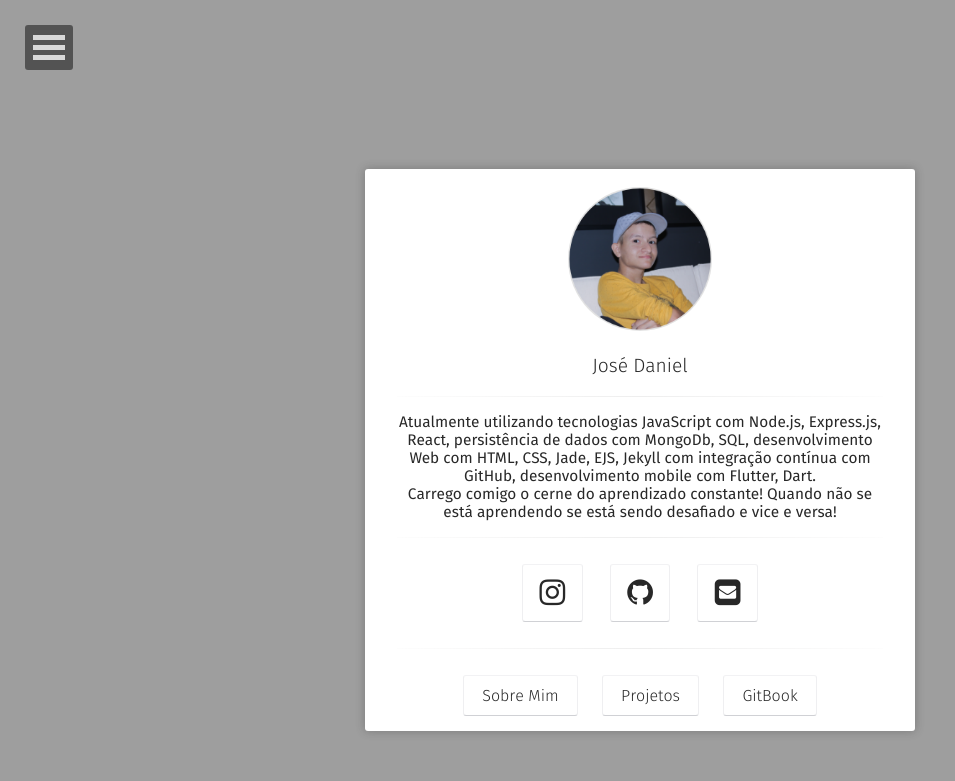
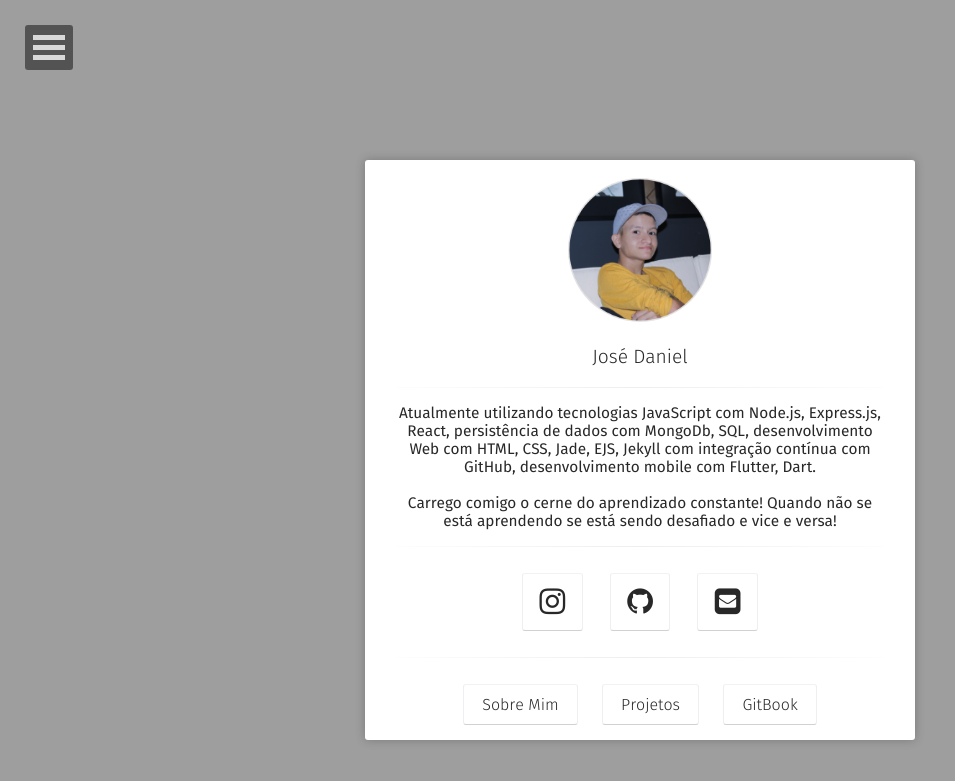
Before and after one commit to jsdaniell/jsdaniell.github.io, a Jekyll site: the page built from index.html, in a window 1280 px wide. Shown: the top 781 px of the page, without its empty margins (0-955 px from the left). Built offline with Jekyll 4.4.1, drawn with Linux system fonts in a browser that asks for light colours; some web fonts are replaced.

Commit message:
Line of space on bio added

```diff
--- a/_config.yml
+++ b/_config.yml
@@ -1,6 +1,6 @@
 # Site
 title:              'José Daniel'
-bio:                'Atualmente utilizando tecnologias JavaScript com Node.js, Express.js, React, persistência de dados com MongoDb, SQL, desenvolvimento Web com HTML, CSS, Jade, EJS, Jekyll com integração contínua com GitHub, desenvolvimento mobile com Flutter, Dart. <br> Carrego comigo o cerne do aprendizado constante! Quando não se está aprendendo se está sendo desafiado e vice e versa!'
+bio:                'Atualmente utilizando tecnologias JavaScript com Node.js, Express.js, React, persistência de dados com MongoDb, SQL, desenvolvimento Web com HTML, CSS, Jade, EJS, Jekyll com integração contínua com GitHub, desenvolvimento mobile com Flutter, Dart. <br><br> Carrego comigo o cerne do aprendizado constante! Quando não se está aprendendo se está sendo desafiado e vice e versa!'
 description:        "Aqui demonstro alguns de meus projetos e habilidades desenvolvidas ao longo da minha jornada como programador!"
 reading_time:       true
 words_per_minute:   200
```
